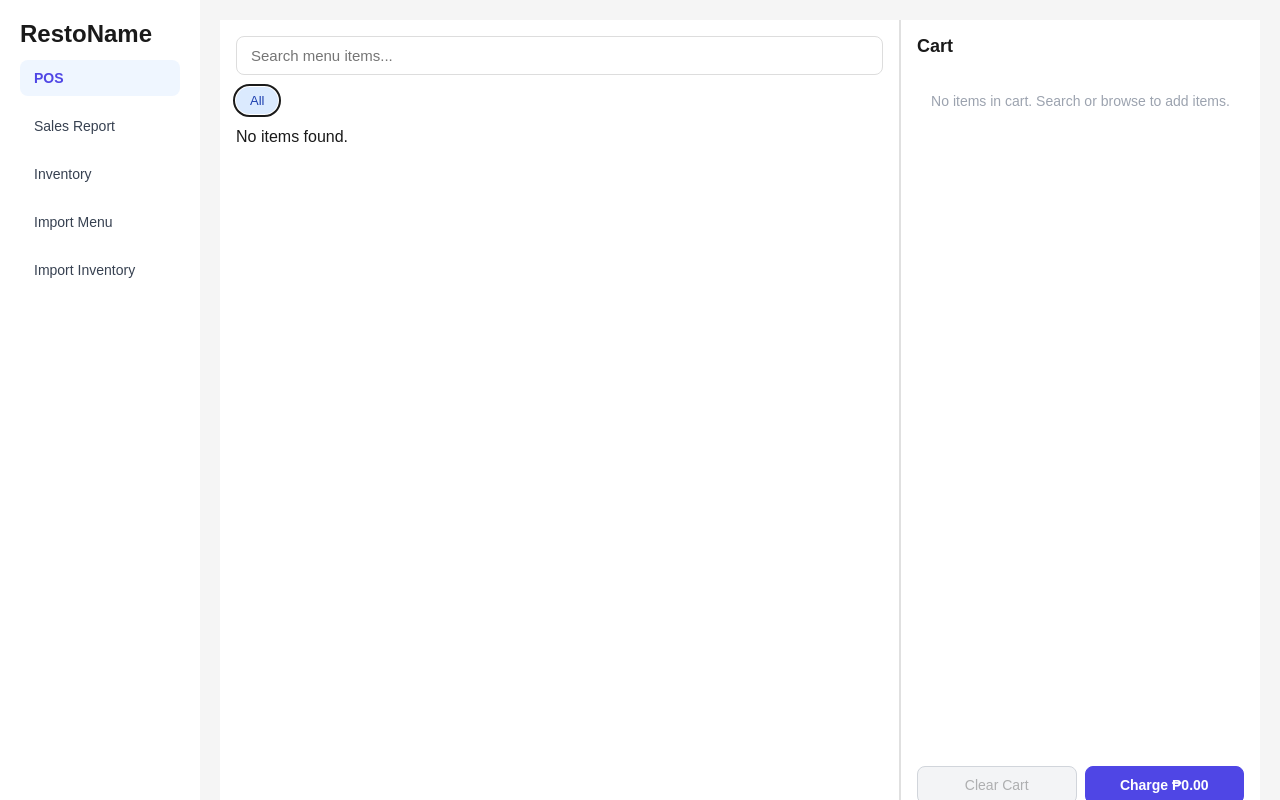
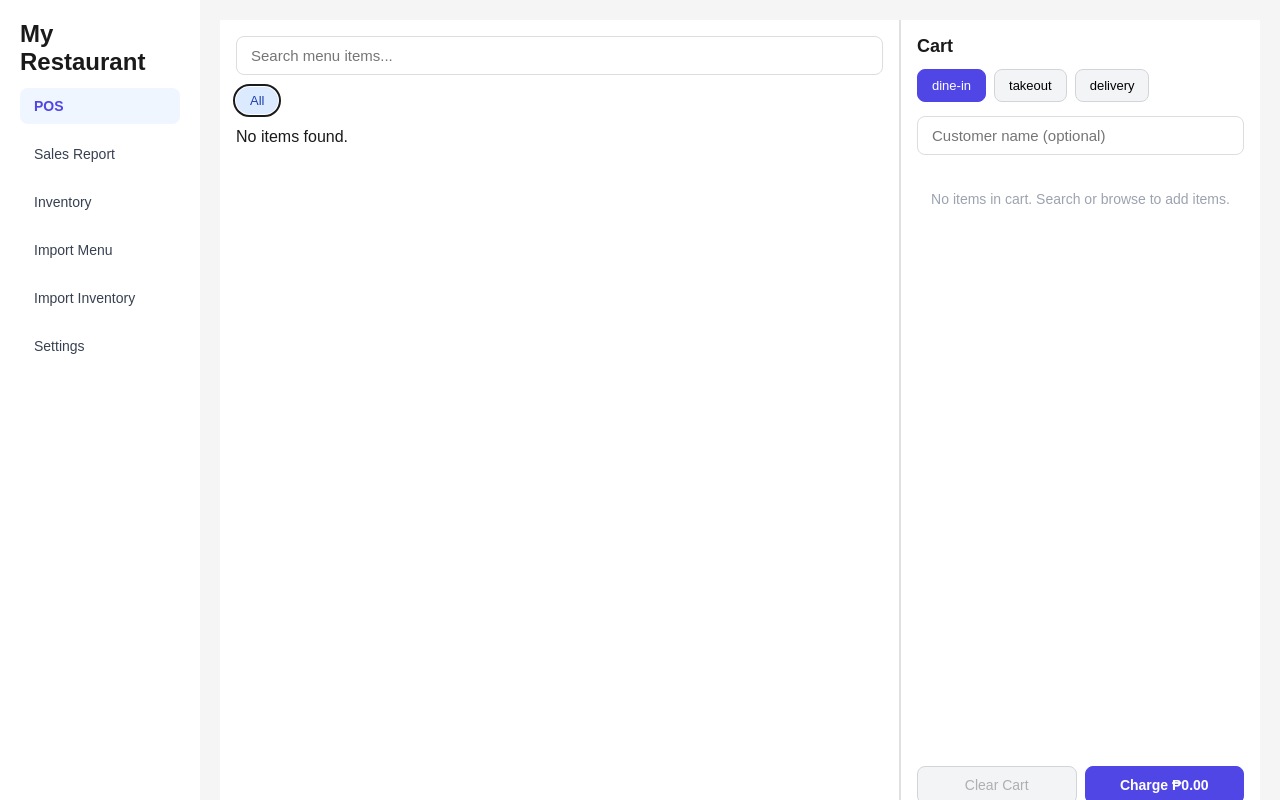
Before and after one commit to paulo-aunor/pos-system, a React (Vite) app: page / in a window 1280 px wide. Both pictures are taken after a click on the button "POS". Built offline with nearby package versions, Linux system fonts and the light colour scheme.

Commit message:
feat: added Settings UI to accomodate POS Setting changes

```diff
--- a/src/App.jsx
+++ b/src/App.jsx
@@ -3,11 +3,16 @@ import ImportInventory from "./components/ImportInventory";
 import InventoryManager from "./components/InventoryManager";
 import POSScreen from "./components/POSScreen";
 import SalesReport from "./components/SalesReport";
-import { useState } from "react";
+import { useState, useEffect } from "react";
+import Settings from "./components/Settings";
+//import getSetting function from settingsDb.js
+import { getSetting } from "./db/settingsDb";
 
 export default function App() {
   //state for navigation
   const [activeView, setActiveView] = useState("pos");
+  //state for current restaurant name
+  const [storeName, setStoreName] = useState("Resto Name");
 
   //view object to render based on active view
   const views = {
@@ -16,11 +21,20 @@ export default function App() {
     inventory: <InventoryManager />,
     importMenu: <ImportMenu />,
     importInventory: <ImportInventory />,
+    settings: <Settings storeName={storeName} setStoreName={setStoreName} />,
   };
+
+  //effects
+  //gets the store name from the Settings
+  //used .then instead of async/await for cleaner code (cannot mark callback as async in this case)
+  useEffect(() => {
+    getSetting("storeName").then((name) => setStoreName(name));
+  }, []);
+
   return (
     <div className="app-layout">
       <aside className="app-sidebar">
-        <h2>RestoName</h2>
+        <h2>{storeName}</h2>
         <button
           className={activeView === "pos" ? "active" : ""}
           onClick={() => setActiveView("pos")}
@@ -51,6 +65,12 @@ export default function App() {
         >
           Import Inventory
         </button>
+        <button
+          className={activeView === "settings" ? "active" : ""}
+          onClick={() => setActiveView("settings")}
+        >
+          Settings
+        </button>
       </aside>
       <main className="main-content">{views[activeView]}</main>
     </div>
--- a/src/components/POSScreen.jsx
+++ b/src/components/POSScreen.jsx
@@ -35,6 +35,10 @@ export default function POSScreen() {
   const [taxRate, setTaxRate] = useState(0);
   const [paymentMethods, setPaymentMethods] = useState([]);
   const [currencySymbol, setCurrencySymbol] = useState("₱");
+  //added states for dining type and customer
+  const [diningTypes, setDiningTypes] = useState([]);
+  const [diningType, setDiningType] = useState("dine-in");
+  const [customerName, setCustomerName] = useState("");
 
   //effects
   //load menu items and categories on component mount
@@ -49,14 +53,18 @@ export default function POSScreen() {
 
   //load settings function calls getSetting for each setting
   const loadSettings = async () => {
-    const [rate, methods, symbol] = await Promise.all([
+    const [rate, methods, symbol, types] = await Promise.all([
       getSetting("taxRate"),
       getSetting("paymentMethods"),
       getSetting("currencySymbol"),
+      getSetting("diningTypes"),
     ]);
     setTaxRate(rate);
     setPaymentMethods(methods);
     setCurrencySymbol(symbol);
+    setDiningTypes(types);
+    //for setting the default dining type
+    setDiningType(types[0]);
   };
 
   useEffect(() => {
@@ -218,6 +226,9 @@ export default function POSScreen() {
         amountTendered:
           paymentMethod === "cash" ? Number(amountTendered) : total,
         change: changeDue,
+        //added diningType and customer name
+        diningType,
+        customerName,
       });
 
       //show success state
@@ -237,6 +248,8 @@ export default function POSScreen() {
     setShowPayment(false);
     setSaleComplete(false);
     setError(null);
+    setDiningType(diningTypes[0]);
+    setCustomerName("");
   };
 
   //render
@@ -299,7 +312,27 @@ export default function POSScreen() {
       {/* ── Right side — cart ── */}
       <div className="pos-cart">
         <h3>Cart</h3>
+        {/* Dining type selector */}
+        <div className="dining-type-selector">
+          {diningTypes.map((type) => (
+            <button
+              key={type}
+              className={diningType === type ? "active" : ""}
+              onClick={() => setDiningType(type)}
+            >
+              {type}
+            </button>
+          ))}
+        </div>
 
+        {/* Customer name — optional */}
+        <input
+          type="text"
+          placeholder="Customer name (optional)"
+          value={customerName}
+          onChange={(e) => setCustomerName(e.target.value)}
+          className="customer-name-input"
+        />
         {cart.length === 0 && (
           <p className="cart-empty">
             No items in cart. Search or browse to add items.
@@ -466,7 +499,7 @@ export default function POSScreen() {
             <p>
               Total:{" "}
               <strong>
-                {symbol}
+                {currencySymbol}
                 {total.toFixed(2)}
               </strong>
             </p>
@@ -481,7 +514,7 @@ export default function POSScreen() {
                 <p>
                   Tendered:{" "}
                   <strong>
-                    {symbol}
+                    {currencySymbol}
                     {Number(amountTendered).toFixed(2)}
                   </strong>
                 </p>
--- /dev/null
+++ b/src/components/Settings.jsx
@@ -0,0 +1,156 @@
+//screen to capture and setup settings
+import { useState, useEffect } from "react";
+import { getSetting, setSettings } from "../db/settingsDb";
+
+export default function Settings({ storeName, setStoreName }) {
+  //states
+  const [diningTypes, setDiningTypes] = useState([]);
+  const [paymentMethods, setPaymentMethods] = useState([]);
+  const [newDiningType, setNewDiningType] = useState("");
+  const [newPaymentMethodId, setNewPaymentMethodId] = useState("");
+  const [newPaymentMethodLabel, setNewPaymentMethodLabel] = useState("");
+  const [currencySymbol, setCurrencySymbol] = useState("");
+  const [taxRate, setTaxRate] = useState("");
+  // const [storeName, setStoreName] = useState("");
+
+  //effects
+  //load settings function to get current settings
+  const loadSettings = async () => {
+    const [rate, methods, symbol, types, restoName] = await Promise.all([
+      getSetting("taxRate"),
+      getSetting("paymentMethods"),
+      getSetting("currencySymbol"),
+      getSetting("diningTypes"),
+      //getSetting("storeName"),
+    ]);
+    setTaxRate(rate);
+    setCurrencySymbol(symbol);
+    setDiningTypes(types);
+    setPaymentMethods(methods);
+    //setStoreName(restoName);
+  };
+
+  useEffect(() => {
+    loadSettings();
+  }, []);
+
+  //handlers
+  //handles adding of dining types
+  const handleAddDiningType = () => {
+    //if diningType is blank, return nothing
+    if (!newDiningType.trim()) return;
+    setDiningTypes([...diningTypes, newDiningType.trim()]);
+    setNewDiningType("");
+  };
+
+  //handles adding of payment methods
+  const handleAddPaymentMethod = () => {
+    //if paymentMethodId or paymentMethodLabel are blank, return nothing
+    if (!newPaymentMethodId.trim() || !newPaymentMethodLabel.trim()) return;
+    setPaymentMethods([
+      ...paymentMethods,
+      { id: newPaymentMethodId.trim(), label: newPaymentMethodLabel.trim() },
+    ]);
+    setNewPaymentMethodId("");
+    setNewPaymentMethodLabel("");
+  };
+
+  //handles removal of dining type
+  const handleRemoveDiningType = (type) => {
+    setDiningTypes((prevDiningTypes) =>
+      prevDiningTypes.filter((c) => c !== type),
+    );
+  };
+
+  //handles removal of payment methods
+  const handleRemovePaymentMethod = (id) => {
+    setPaymentMethods((prevPaymentMethod) =>
+      prevPaymentMethod.filter((c) => c.id !== id),
+    );
+  };
+
+  //handles saving of settings
+  const handleSaveSettings = async () => {
+    await setSettings({
+      taxRate,
+      currencySymbol,
+      diningTypes,
+      paymentMethods,
+      //storeName,
+    });
+  };
+
+  //render
+  return (
+    <div className="settings">
+      <h2>Settings</h2>
+
+      {/* Store Name*/}
+      <div className="settings-section">
+        <h3>Store Name</h3>
+        <input
+          type="text"
+          value={storeName}
+          onChange={(e) => setStoreName(e.target.value)}
+          placeholder="Enter Store Name Here"
+        />
+      </div>
+
+      {/* Dining Types */}
+      <div className="settings-section">
+        <h3>Dining Types</h3>
+        {diningTypes.map((type) => (
+          <div key={type}>
+            <span>{type}</span>
+            <button
+              onClick={() => {
+                handleRemoveDiningType(type);
+              }}
+            >
+              Remove
+            </button>
+          </div>
+        ))}
+        <input
+          type="text"
+          value={newDiningType}
+          onChange={(e) => setNewDiningType(e.target.value)}
+          placeholder="New dining type"
+        />
+        <button onClick={handleAddDiningType}>Add</button>
+      </div>
+
+      {/* Payment Methods */}
+      <div className="settings-section">
+        <h3>Payment Methods</h3>
+        {paymentMethods.map((method) => (
+          <div key={method.id}>
+            <span>{method.label}</span>
+            <button
+              onClick={() => {
+                handleRemovePaymentMethod(method.id);
+              }}
+            >
+              Remove
+            </button>
+          </div>
+        ))}
+        <input
+          type="text"
+          value={newPaymentMethodId}
+          onChange={(e) => setNewPaymentMethodId(e.target.value)}
+          placeholder="Payment method ID (e.g. gcash)"
+        />
+        <input
+          type="text"
+          value={newPaymentMethodLabel}
+          onChange={(e) => setNewPaymentMethodLabel(e.target.value)}
+          placeholder="Payment method label (e.g. GCash)"
+        />
+        <button onClick={handleAddPaymentMethod}>Add</button>
+      </div>
+
+      <button onClick={handleSaveSettings}>Save Settings</button>
+    </div>
+  );
+}
--- a/src/db/settingsDb.js
+++ b/src/db/settingsDb.js
@@ -5,7 +5,6 @@ export const DEFAULTS = {
   storeName: "My Restaurant",
   currencySymbol: "₱",
   taxRate: 0,
-  // paymentMethods: ["cash", "card", "gcash", "staff", "owner"],
   paymentMethods: [
     { id: "cash", label: "Cash" },
     { id: "gcash", label: "Gcash" },
--- a/src/db/transactionDb.js
+++ b/src/db/transactionDb.js
@@ -14,6 +14,8 @@ export const saveTransaction = async ({
   paymentMethod,
   amountTendered,
   change,
+  diningType,
+  customerName,
 }) => {
   const id = generateId();
 
@@ -27,6 +29,8 @@ export const saveTransaction = async ({
     paymentMethod, // 'cash' | 'gcash' | 'card' | 'staff' | 'owner'
     amountTendered, // what the customer gave (cash only, same as total for others)
     change, // change due (cash only, 0 for others)
+    diningType, //dining type (dinein, takeout, delivery)
+    customerName, //customer name optional
     timestamp: new Date(),
     synced: false,
   });
--- a/src/index.css
+++ b/src/index.css
@@ -539,6 +539,40 @@ h4 {
   border-bottom: 1px solid #f3f4f6;
 }
 
+/* diningType and customerName styles */
+
+.dining-type-selector {
+  display: flex;
+  flex-wrap: wrap;
+  gap: 8px;
+  margin-bottom: 14px;
+}
+
+.dining-type-selector button {
+  padding: 8px 14px;
+  border-radius: 8px;
+  border: 1px solid #d1d5db;
+  background: #f3f4f6;
+  cursor: pointer;
+  font-size: 13px;
+}
+
+.dining-type-selector button.active {
+  background: #4f46e5;
+  color: #fff;
+  border-color: #4f46e5;
+}
+
+.customer-name-input {
+  width: 100%;
+  padding: 10px 14px;
+  font-size: 15px;
+  border: 1px solid #ddd;
+  border-radius: 8px;
+  margin-bottom: 12px;
+  outline: none;
+}
+
 .stat-card {
   flex: 1;
   display: flex;
```
